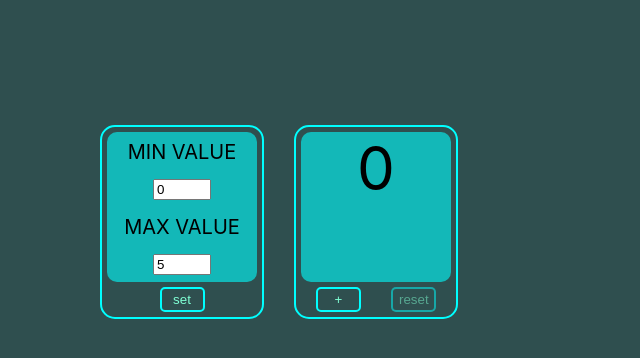
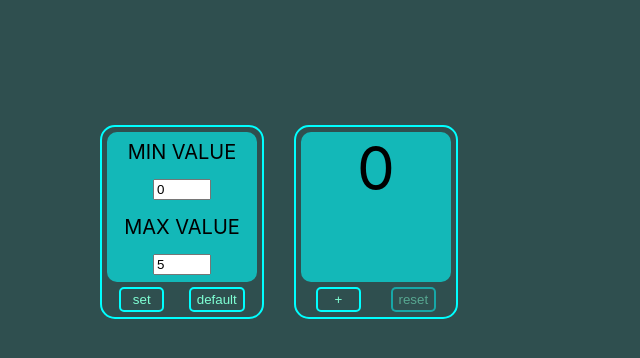
Before and after one commit to Ese-nin/Counter, a React (Create React App) app: page / in a window 1280 px wide. Shown: the top 358 px of the page, without its empty margins (0-640 px from the left). Built offline with nearby package versions, Linux system fonts and the light colour scheme.

Commit message:
add button "default-setting"

```diff
--- a/src/App.css
+++ b/src/App.css
@@ -5,7 +5,7 @@
 }
 
 .actButton {
-    width: 30%;
+    min-width: 30%;
     height: 25px;
     color: aquamarine;
     background-color: darkslategrey;
@@ -14,7 +14,7 @@
 }
 
 .disButton {
-    width: 30%;
+    min-width: 30%;
     height: 25px;
     color: rgba(127, 255, 212, 0.5);
     background-color: darkslategrey;
--- a/src/components/Button.tsx
+++ b/src/components/Button.tsx
@@ -3,7 +3,7 @@ import React from 'react';
 type ButtonPropsType = {
     name: string
     callBack: () => void
-    disable: boolean
+    disable?: boolean
 }
 
 const Button = (props: ButtonPropsType) => {
--- a/src/components/SettingWindow.tsx
+++ b/src/components/SettingWindow.tsx
@@ -35,18 +35,26 @@ const SettingWindow = (props: SetWindPropsType) => {
 
     const minValueChange = (value: string) => {
         min >= max ? setWarn(true) :
-        setWarn(false)
+            setWarn(false)
         setMin(value)
     }
 
     const maxValueChange = (value: string) => {
         min >= max ? setWarn(true) :
-        setWarn(false)
+            setWarn(false)
         setMax(value)
     }
 
     const setValueHandler = () => {
+        min >= max ? setWarn(true) :
             setValue(+min, +max);
+    }
+
+    const defaultValueHandler = () => {
+        setWarn(false)
+        setMin("0")
+        setMax("5")
+        setValue(+min, +max);
     }
 
     return (
@@ -68,6 +76,7 @@ const SettingWindow = (props: SetWindPropsType) => {
                 </div>
                 <div className={s.buttons}>
                     <Button disable={warn} name="set" callBack={setValueHandler}/>
+                    <Button name="default" callBack={defaultValueHandler}/>
                 </div>
             </div>
         </div>
```
